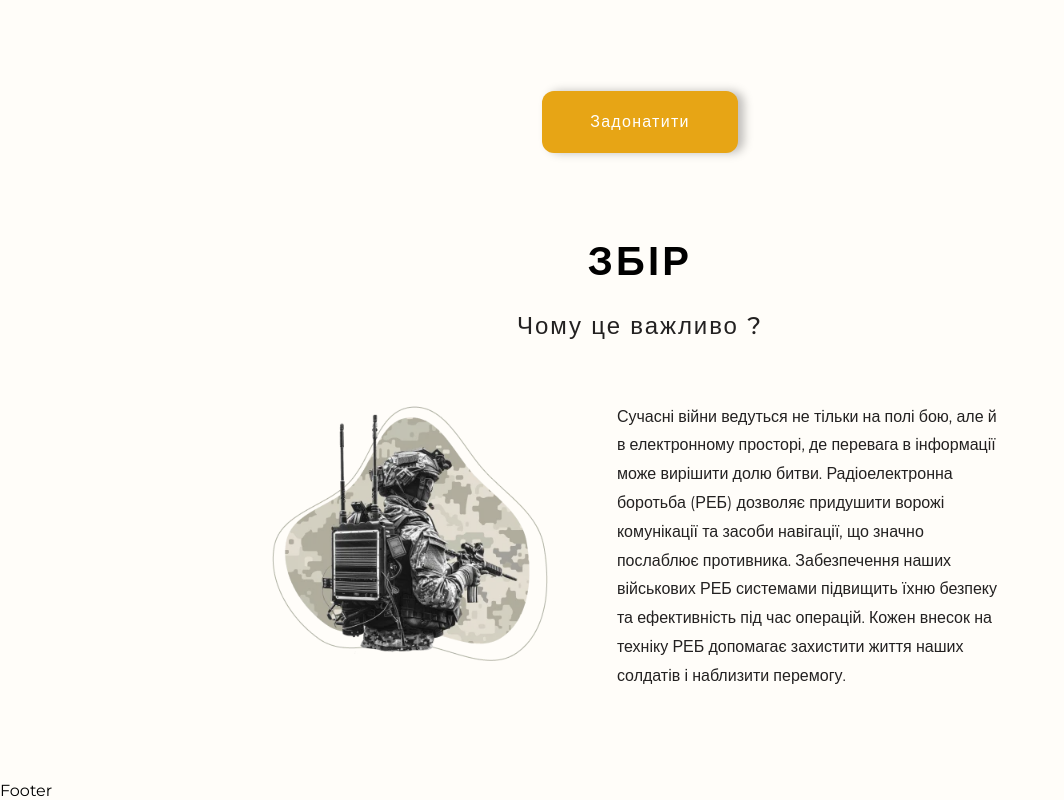
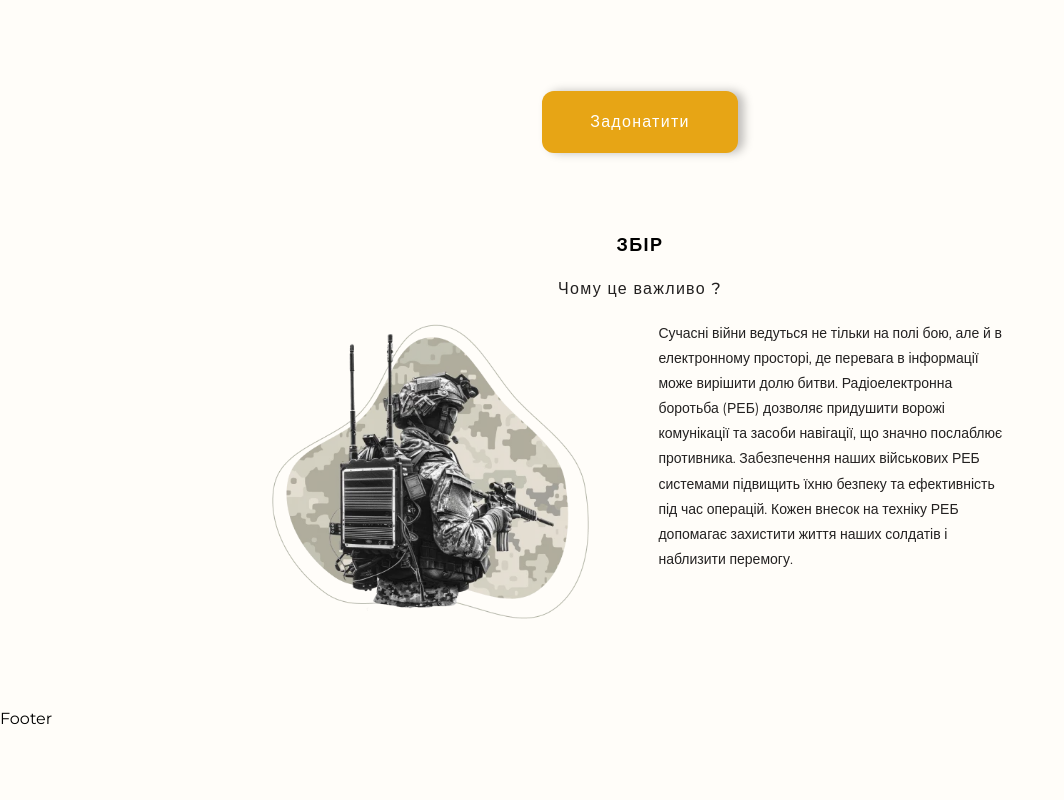
Before and after one commit to baza-trainee/13-zbir, a React (Vite) app: page / in a window 1280 px wide. Shown: the part 536-1336 px from the top of the page, without its empty margins (0-1064 px from the left). After the commit the page ends 1264 px from the top, so only its background shows below. Built offline with nearby package versions, Linux system fonts and the light colour scheme; grey boxes are pictures that could not be loaded.

Commit message:
fix adaptive styles

```diff
--- a/src/components/ImportantInfo/ImportantInfo.module.scss
+++ b/src/components/ImportantInfo/ImportantInfo.module.scss
@@ -54,6 +54,23 @@
     padding: 80px 16px 90px;
   }
 
+  .infoWrapper {
+    column-gap: 69px;
+    flex-direction: row;
+  }
+
+  .desc {
+    // font-size: 16px;
+    max-width: 489px;
+  }
+}
+
+@media screen and (min-width: 1440px) {
+  .container {
+    width: 1440px;
+    padding: 80px 220px 90px;
+  }
+
   .mainInfoTitle {
     font-size: 40px;
     letter-spacing: 3.2px;
@@ -65,20 +82,7 @@
     margin-bottom: 60px;
   }
 
-  .infoWrapper {
-    column-gap: 69px;
-    flex-direction: row;
-  }
-
   .desc {
     font-size: 16px;
-    max-width: 489px;
   }
 }
-
-@media screen and (min-width: 1440px) {
-  .container {
-    width: 1440px;
-    padding: 80px 220px 90px;
-  }
-}
--- a/src/components/ImportantInfo/ImportantInfo.tsx
+++ b/src/components/ImportantInfo/ImportantInfo.tsx
@@ -7,15 +7,15 @@ const ImportantInfo = () => {
       <h2 className={styles.mainInfoTitle}>ЗБІР</h2>
       <h3 className={styles.infoTitle}>Чому це важливо ?</h3>
       <div className={styles.infoWrapper}>
-        <div >
-          <picture >
+        <div>
+          <picture>
             <source
-              media="(min-width: 1440px)"
+              media="(min-width: 768px)"
               type="image/webp"
               srcSet={`${soldierImages.desktop.webp.src} 1x, ${soldierImages.desktop.webp.src2x} 2x`}
             />
             <source
-              media="(min-width: 1440px)"
+              media="(min-width: 768px)"
               type="image/png"
               srcSet={`${soldierImages.desktop.png.src} 1x, ${soldierImages.desktop.png.src2x} 2x`}
             />
@@ -29,7 +29,11 @@ const ImportantInfo = () => {
               type="image/png"
               srcSet={`${soldierImages.mobile.png.src} 1x, ${soldierImages.mobile.png.src2x} 2x`}
             />
-            <img className={styles.imgWrapper} src={soldierImages.mobile.png.src} alt="soldier" />
+            <img
+              className={styles.imgWrapper}
+              src={soldierImages.mobile.png.src}
+              alt="soldier"
+            />
           </picture>
         </div>
         <div>
```
